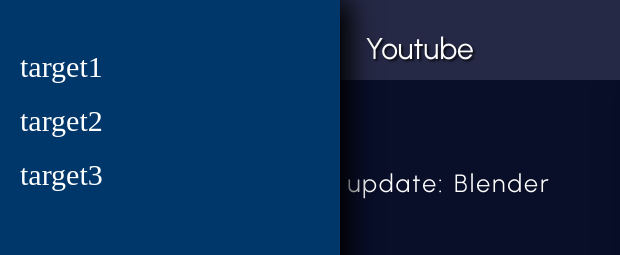
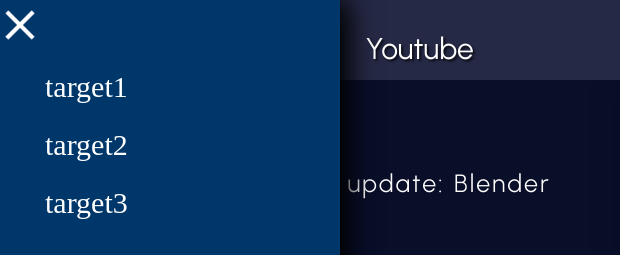
Before and after one commit to Morganiscooler/Blog-website, a plain HTML site: page index.html in a window 1280 px wide. Both pictures are taken after a click on the element 38 px from the left and 49 px from the top of the page. Shown: the top 255 px of the page, 0-620 px from the left. Drawn offline with Linux system fonts and the light colour scheme.

Commit message:
added exit button to menu

```diff
--- a/index.html
+++ b/index.html
@@ -11,9 +11,13 @@
         <div id="clickAnywhere" onclick="closeMenu()"></div>
         <div class="menubox">
             <div class="menulist">
-                <a href="#" id="firstDirect">target1</a>
-                <a href="#" id="secondDirect">target2</a>
-                <a href="#" id="thirdDirect">target3</a>
+                <div class="exitBtn" onclick="closeMenu()">
+                </div>
+                <div class="menulinks">
+                        <a href="#" id="firstDirect">target1</a>
+                        <a href="#" id="secondDirect">target2</a>
+                        <a href="#" id="thirdDirect">target3</a>
+                </div>
             </div>
         </div>
     </div>
--- a/style.css
+++ b/style.css
@@ -282,8 +282,22 @@ a{
     font-size: 30px;
     display: grid;
     columns: auto auto auto;
-    row-gap: 2.5vh;
+    row-gap: 3vh;
     z-index: 5000;
+}
+.menulinks{
+    position: absolute;
+    top: 20px;
+    left: 25px;
+    color: #fff;
+    font-size: 30px;
+    display: grid;
+    columns: auto auto auto;
+    row-gap: 3vh;
+    z-index: 5000;
+}
+#firstDirect, #secondDirect, #thirdDirect{
+    list-style-type: circle;
 }
 
 /* .menu:target{
@@ -300,7 +314,15 @@ a{
     animation: fadeout 2s ease;
     animation-fill-mode: forwards;
 }
-
+.exitBtn{
+    cursor: pointer;
+    position: absolute;
+    width: 50px;
+    height: 50px;
+    background-image: url(assets/close_ico.png);
+    top: -50px;
+    left: -25px;
+}
 @keyframes fadein {
     from{
         transform: translateX(-35em);
```
Also changed, not shown: assets/close_ico.png (added).
